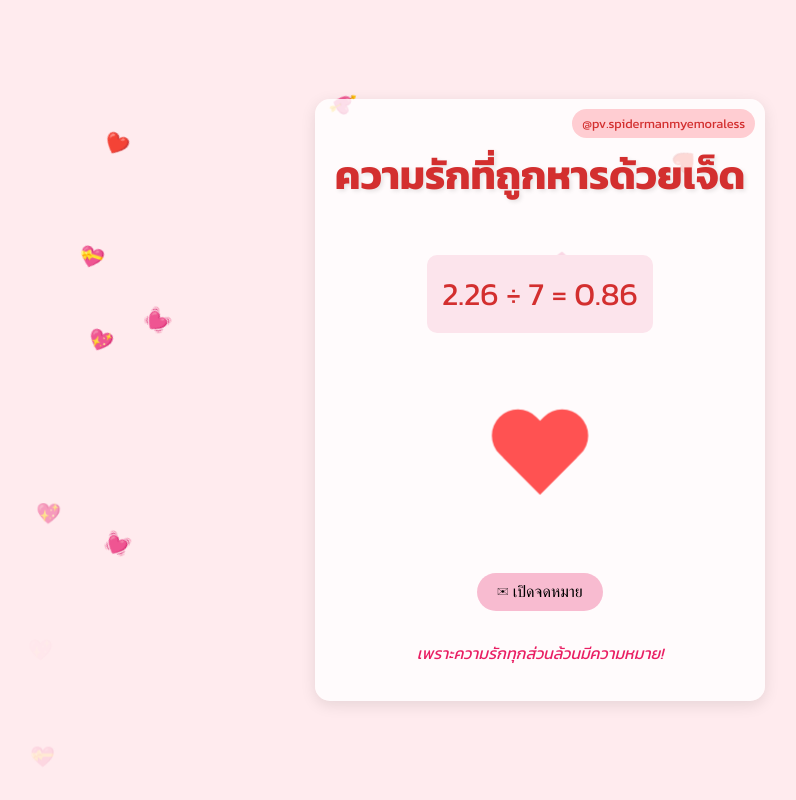
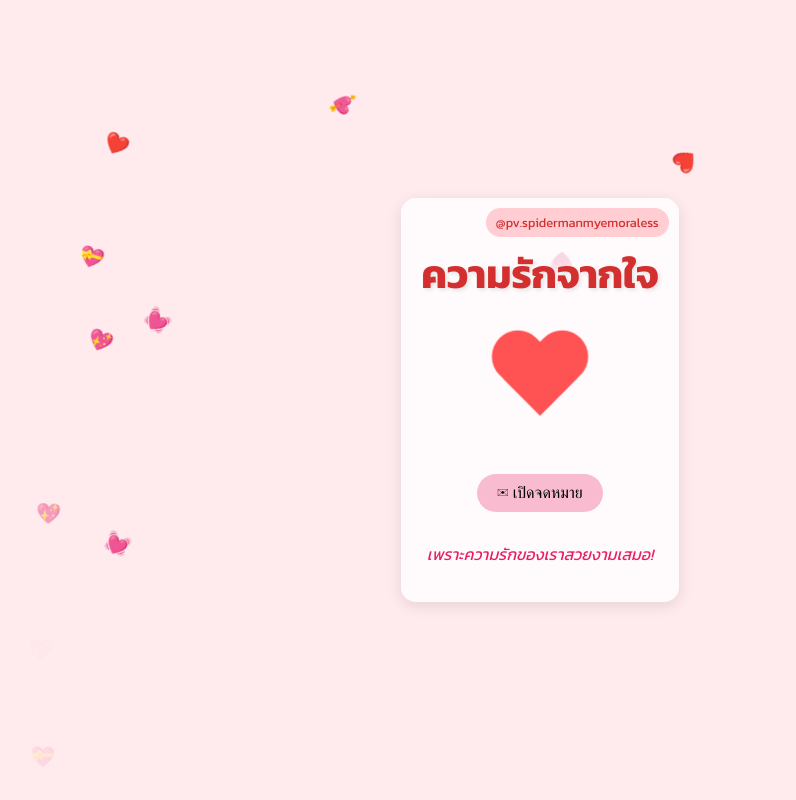
Before and after one commit to achref2008/Heart, a plain HTML site: page index.html in a window 1280 px wide. Shown: the whole page, without its empty margins (100-896 px from the left). Drawn offline with Linux system fonts and the light colour scheme.

Commit message:
Update index.html

```diff
--- a/index.html
+++ b/index.html
@@ -3,7 +3,7 @@
 <head>
     <meta charset="UTF-8">
     <meta name="viewport" content="width=device-width, initial-scale=1.0">
-    <title>ความรักกับคณิตศาสตร์</title>
+    <title>ความรัก</title>
     <style>
         body {
             font-family: 'Kanit', 'Arial', sans-serif;
@@ -34,20 +34,11 @@
             text-shadow: 2px 2px 4px rgba(0, 0, 0, 0.1);
         }
 
-        .math {
-            font-size: 2rem;
-            margin: 30px 0;
-            padding: 15px;
-            background-color: #fce4ec;
-            border-radius: 10px;
-            display: inline-block;
-        }
-
         .heart {
             position: relative;
             width: 100px;
             height: 90px;
-            margin: 50px auto;
+            margin: 30px auto;
             animation: heartbeat 1.5s infinite;
         }
 
@@ -216,17 +207,13 @@
 
     <div class="container">
         <div class="tag">@pv.spidermanmyemoraless</div>
-        <h1>ความรักที่ถูกหารด้วยเจ็ด</h1>
-
-        <div class="math">
-            2.26 ÷ 7 = 0.86
-        </div>
+        <h1>ความรักจากใจ</h1>
 
         <div class="heart"></div>
 
         <button class="letter-btn" id="letterBtn">✉ เปิดจดหมาย</button>
 
-        <p class="footer">เพราะความรักทุกส่วนล้วนมีความหมาย!</p>
+        <p class="footer">เพราะความรักของเราสวยงามเสมอ!</p>
     </div>
 
     <div class="letter" id="letter">
```
